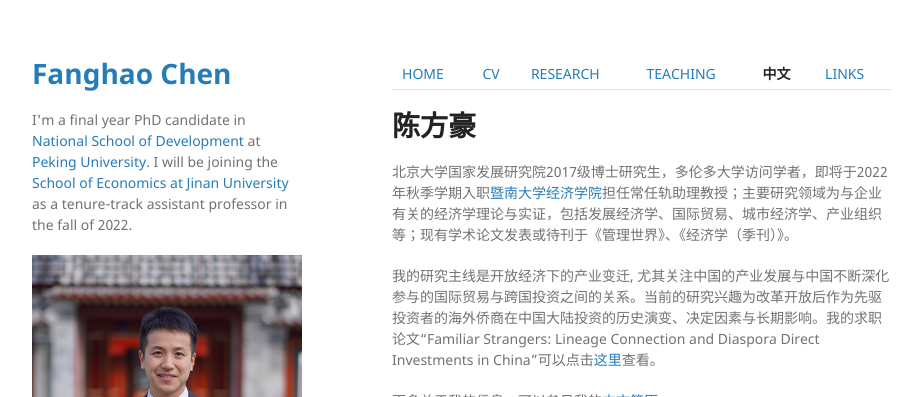
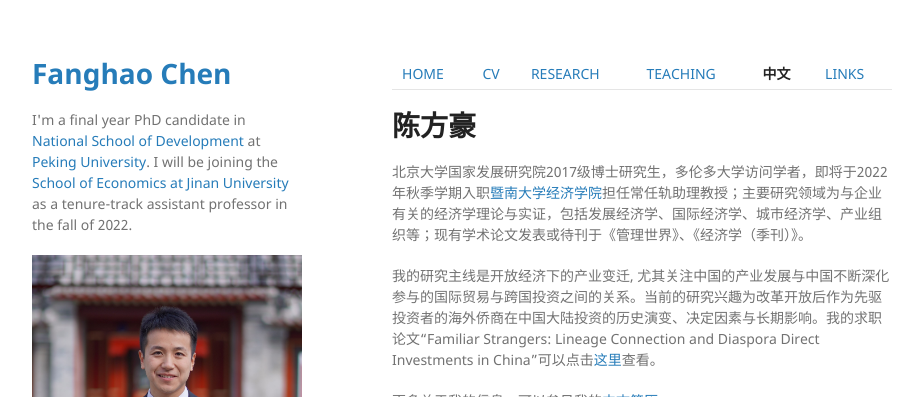
Before and after one commit to FanghaoChen/homepage, a Jekyll site: the page built from chinesepage.md, in a window 1280 px wide and 1033 px high. Shown: the top 397 px of the window, without its empty margins (178-1098 px from the left). Built offline with Jekyll 4.4.1, drawn with Linux system fonts in a browser that asks for light colours; our own code applies the rules of GitHub Pages for plain Markdown files.

Commit message:
Update chinesepage.md

```diff
--- a/chinesepage.md
+++ b/chinesepage.md
@@ -2,7 +2,7 @@
 
 # 陈方豪
 
-北京大学国家发展研究院2017级博士研究生，多伦多大学访问学者，即将于2022年秋季学期入职[暨南大学经济学院](https://ec.jnu.edu.cn/)担任常任轨助理教授；主要研究领域为与企业有关的经济学理论与实证，包括发展经济学、国际贸易、城市经济学、产业组织等；现有学术论文发表或待刊于《管理世界》、《经济学（季刊）》。
+北京大学国家发展研究院2017级博士研究生，多伦多大学访问学者，即将于2022年秋季学期入职[暨南大学经济学院](https://ec.jnu.edu.cn/)担任常任轨助理教授；主要研究领域为与企业有关的经济学理论与实证，包括发展经济学、国际经济学、城市经济学、产业组织等；现有学术论文发表或待刊于《管理世界》、《经济学（季刊）》。
 
 我的研究主线是开放经济下的产业变迁, 尤其关注中国的产业发展与中国不断深化参与的国际贸易与跨国投资之间的关系。当前的研究兴趣为改革开放后作为先驱投资者的海外侨商在中国大陆投资的历史演变、决定因素与长期影响。我的求职论文“Familiar Strangers: Lineage Connection and Diaspora Direct Investments in China”可以点击[这里](./assets/familiar_stranger_draft_220303.pdf)查看。
 
```
